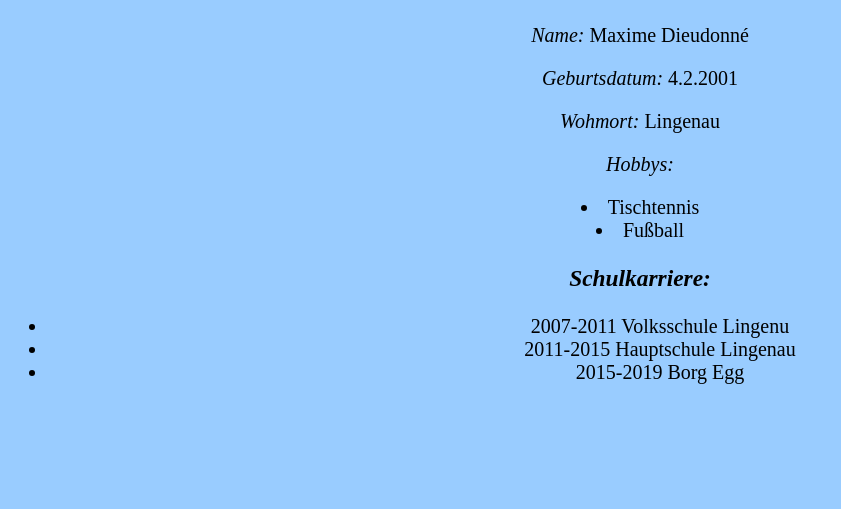
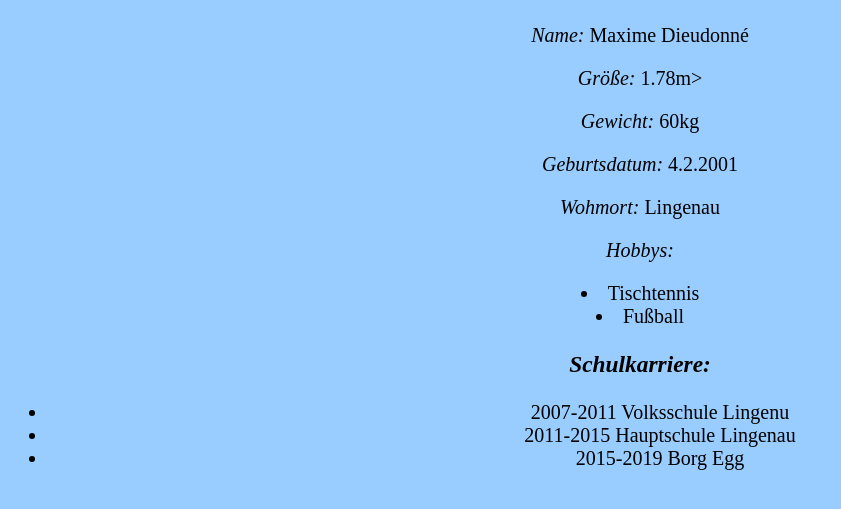
Before and after one commit to emixam-d/school, a plain HTML site: page resume/index.html in a window 1280 px wide. Shown: the part 77-586 px from the top of the page, without its empty margins (0-841 px from the left). Drawn offline with Linux system fonts and the light colour scheme.

Commit message:
Update index.html

```diff
--- a/resume/index.html
+++ b/resume/index.html
@@ -8,6 +8,10 @@
         <h1>Maxime Dieudonné</h1>
         <p>
             <em>Name:</em> Maxime Dieudonné
+        </p>
+        <p> <em>Größe:</em> 1.78m>
+        </p>
+        <p> <em>Gewicht:</em> 60kg
         </p>
         <p>
             <em>Geburtsdatum:</em> 4.2.2001
```
